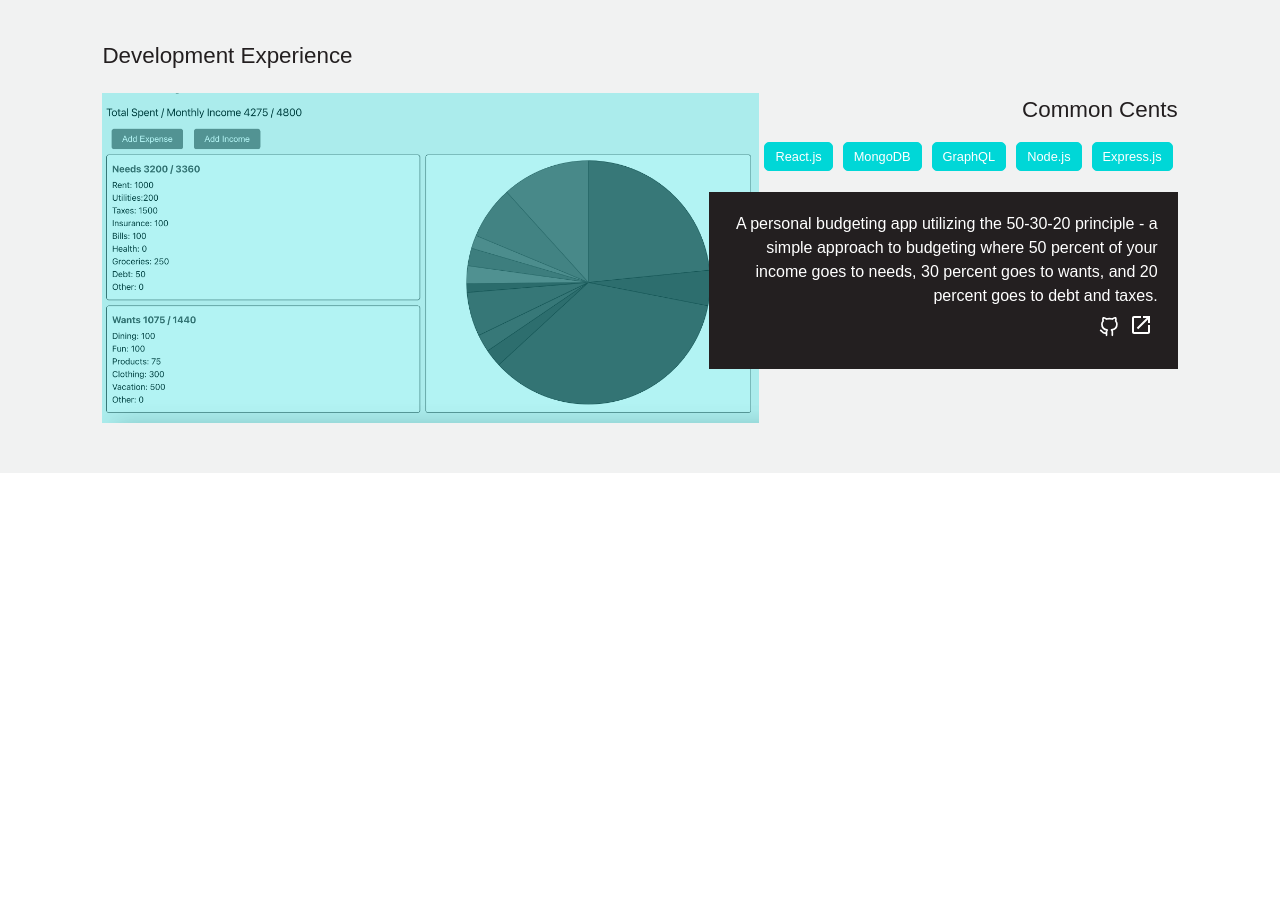
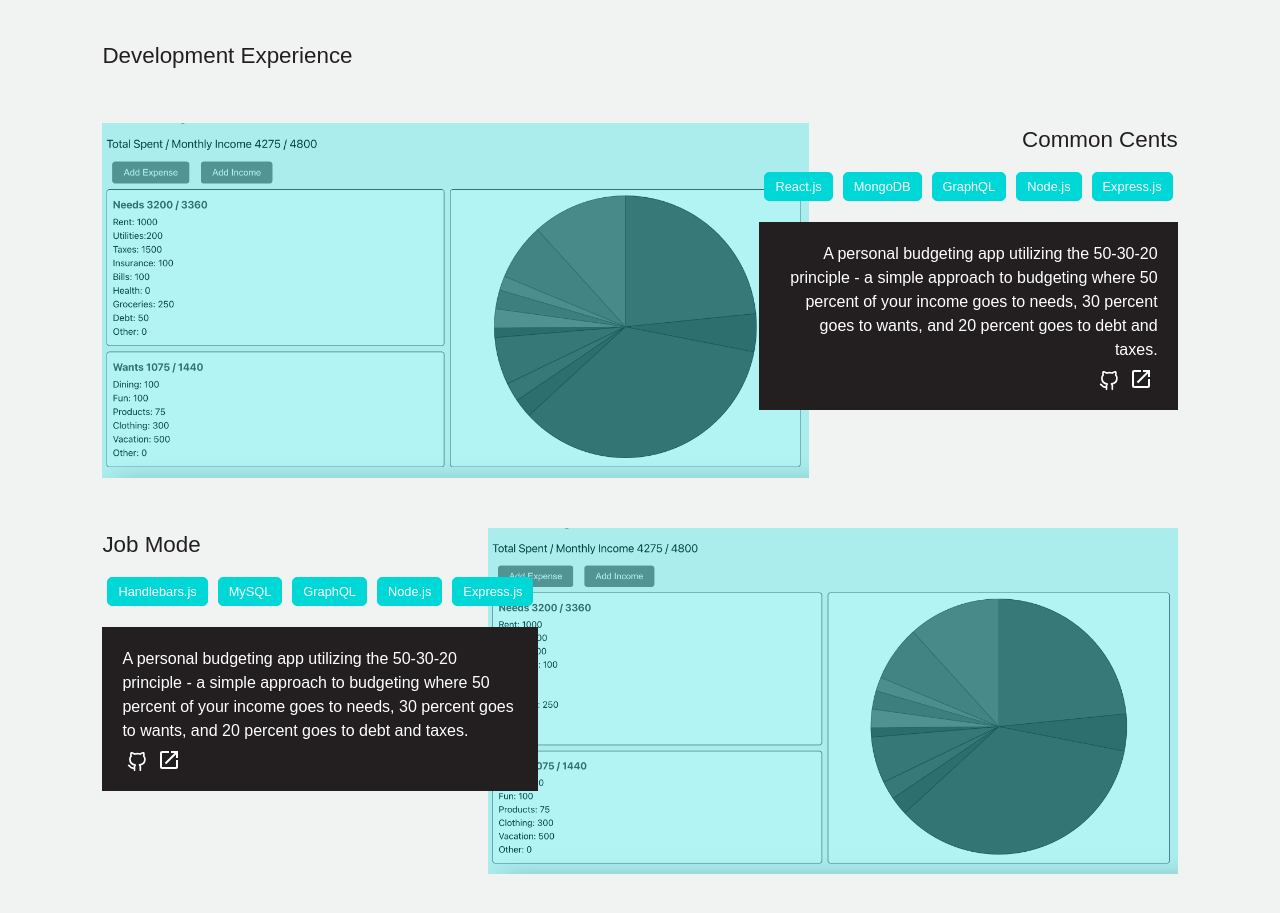
Before and after one commit to bantonneau/WebDevPortfolio, a React (Create React App) app: page / in a window 1280 px wide. Shown: the part 1660-2573 px from the top of the page. Before the commit the page ends 2133 px from the top, so only its background shows below. Built offline with nearby package versions, Linux system fonts and the light colour scheme.

Commit message:
add secondary project styling

```diff
--- a/src/components/Projects.js
+++ b/src/components/Projects.js
@@ -20,7 +20,8 @@ function Projects({ projectRefs }) {
       <section>
         <h1>Development Experience</h1>
       </section>
-      <div className='projectContainer'>
+
+      <section className='projectContainer'>
         <div className='projectPicContainer'>
           <img src={commonCents} alt="Featured image of the 'Common Cents' project" className='projectPic' />
         </div>
@@ -43,7 +44,33 @@ function Projects({ projectRefs }) {
             </div>
           </div>
         </div>
-      </div>
+      </section>
+
+
+      <section className='projectContainer'>
+        <div className='projectContentBlock'>
+          <div className='projectTitleBlockB'>
+            <h1>Job Mode</h1>
+            <div className='projectSkillsBlockB'>
+              <div>Handlebars.js</div>
+              <div>MySQL</div>
+              <div>GraphQL</div>
+              <div>Node.js</div>
+              <div>Express.js</div>
+            </div>
+          </div>
+          <div className='projectDescriptionBlockB'>
+            <p>A personal budgeting app utilizing the 50-30-20 principle - a simple approach to budgeting where 50 percent of your income goes to needs, 30 percent goes to wants, and 20 percent goes to debt and taxes.</p>
+            <div className='projectIconBlock'>
+              <IconGitHub className='projectIcon' />
+              <Launch className='projectIcon' />
+            </div>
+          </div>
+        </div>
+        <div className='projectPicContainer'>
+          <img src={commonCents} alt="Featured image of the 'Common Cents' project" className='projectPic' />
+        </div>
+      </section>
 
       {/* <ul>
         {projectList.map((project, index) => (
--- a/src/styles/Projects.css
+++ b/src/styles/Projects.css
@@ -96,11 +96,8 @@
 
 .projectContainer {
     display: flex;
+    margin: 50px 0;
 }
-
-/* .projectContainer div {
-    flex: 1;
-} */
 
 .projectTitleBlock {
     display: flex;
@@ -114,12 +111,47 @@
     margin-bottom: 10px;
 }
 
+.projectTitleBlockB {
+    display: flex;
+    flex-direction: column;
+    margin-bottom: 2vh;
+}
+
+.projectTitleBlockB h1 {
+    padding-top: 0;
+    margin-bottom: 10px;
+}
+
 .projectSkillsBlock {
     display: flex;
     justify-content: end;
+    margin-left: -50px;
+    z-index: 110;
 }
 
 .projectSkillsBlock div {
+    color: white;
+    border: 1px solid #00D7D7;
+    background-color: #00D7D7;
+    padding: 4px 10px;
+    display: inline-block;
+    margin: 5px;
+    border-radius: 5px;
+    font-size: 0.8em;
+    white-space: nowrap;
+    text-align: center;
+    width: fit-content;
+    flex: 0;
+}
+
+.projectSkillsBlockB {
+    display: flex;
+    justify-content: end;
+    margin-right: -50px;
+    z-index: 110;
+}
+
+.projectSkillsBlockB div {
     color: white;
     border: 1px solid #00D7D7;
     background-color: #00D7D7;
@@ -148,6 +180,20 @@
     font-weight: 400;
 }
 
+.projectDescriptionBlockB {
+    background-color: #231F20;
+    color: white;
+    padding: 20px;
+    position: relative;
+    z-index: 110;
+    margin-right: -50px;
+    text-align: start;
+}
+
+.projectDescriptionBlockB p {
+    font-weight: 400;
+}
+
 .projectPicContainer {
     z-index: 100;
     flex: 3;
@@ -158,11 +204,14 @@
     flex: 1;
 }
 
-
 .projectIcon {
     color: white;
     height: 20px;
     margin: 5px;
+}
+
+.projectIconBlock {
+    height: 28px;
 }
 
 @media screen and (max-width: 1175px) {
@@ -172,6 +221,11 @@
     }
 
     .projectDescriptionBlock p {
+        font-size: 0.8em;
+
+    }
+
+    .projectDescriptionBlockB p {
         font-size: 0.8em;
 
     }
@@ -197,6 +251,16 @@
         text-align: end;
     }
 
+    .projectDescriptionBlockB {
+        background-color: transparent;
+        color: white;
+        padding-top: 0;
+        position: relative;
+        z-index: 110;
+        margin-right: 5vw;
+        text-align: start;
+    }
+
     .projectTitleBlock h1 {
         color: white;
         padding: 20px 20px 0 0;
```
